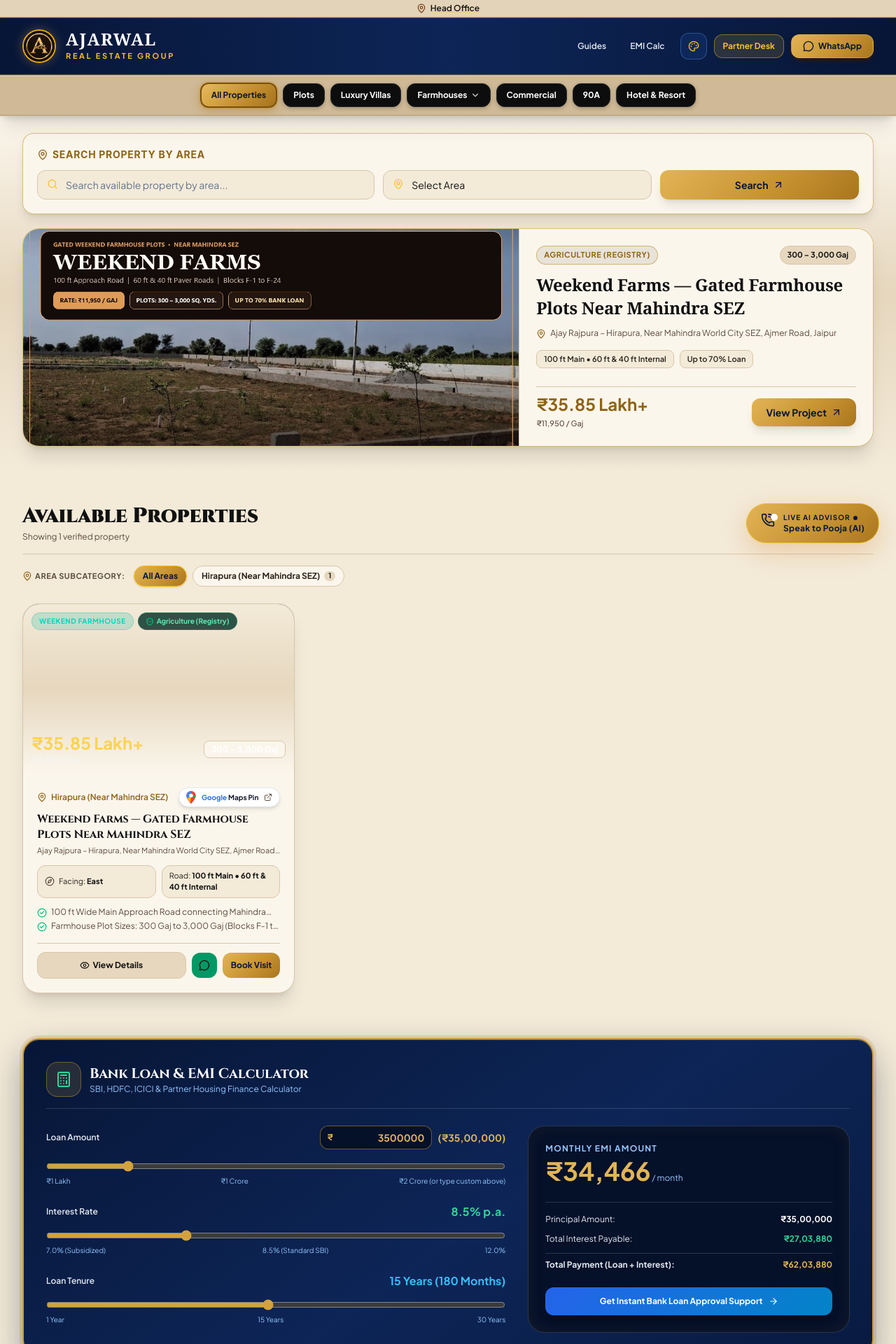
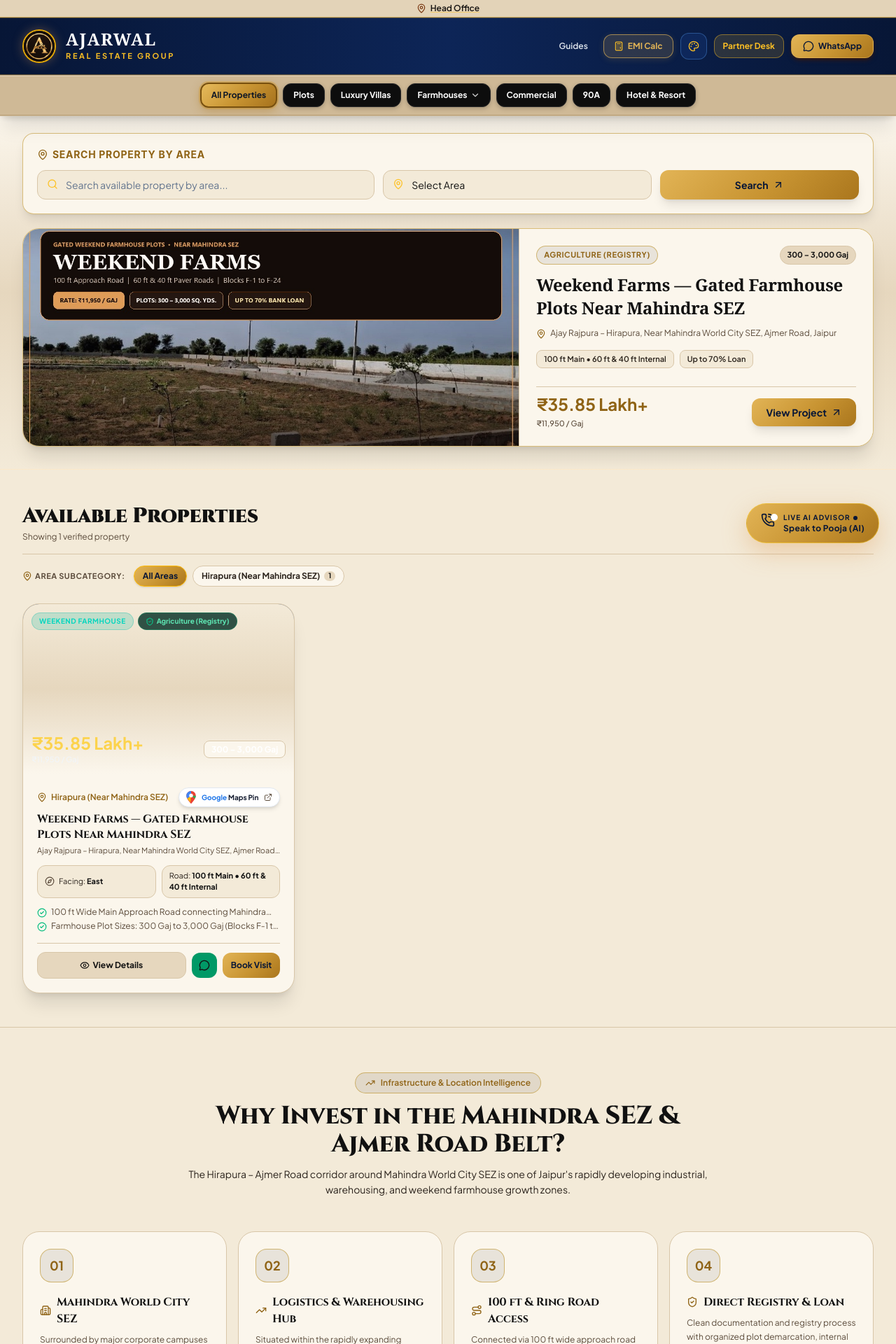
Before and after one commit to shubhamsain850-droid/agarwal-realestate-group, a React (Vite) app: page / in a window 1280 px wide. Shown: the top 1920 px of the page at 70% size. Built offline with nearby package versions, Linux system fonts and the light colour scheme.

Commit message:
Highlight top bar EMI Calc button, remove duplicate bottom EMI calculator, and fix modal Close contrast

```diff
--- a/src/App.tsx
+++ b/src/App.tsx
@@ -272,10 +272,6 @@ export function App() {
               </div>
             )}
 
-            {/* Inline EMI Calculator Anchor Section */}
-            <div id="calculator" className="mt-12 sm:mt-16">
-              <EmiCalculator />
-            </div>
           </main>
 
           {/* Local Area Growth & Investment Guide */}
--- a/src/components/Navbar.tsx
+++ b/src/components/Navbar.tsx
@@ -1,5 +1,5 @@
 import React, { useState, useMemo } from 'react';
-import { MessageCircle, Menu, X, Palette, ChevronDown, MapPin } from 'lucide-react';
+import { MessageCircle, Menu, X, Palette, ChevronDown, MapPin, Calculator } from 'lucide-react';
 import type { PropertyCategory } from '../types/property';
 import { useRealEstateTheme } from '../context/ThemeContext';
 import { PROPERTIES_DATA } from '../data/properties';
@@ -105,9 +105,10 @@ export const Navbar: React.FC<NavbarProps> = ({
             </button>
             <button
               onClick={onOpenCalculator}
-              className="px-3 py-2 rounded-xl text-xs font-semibold text-slate-300 hover:text-amber-400 hover:bg-slate-900/60 transition cursor-pointer"
+              className="header-emi-btn flex items-center gap-1.5 px-3.5 py-2 rounded-xl text-xs font-extrabold text-amber-300 bg-amber-500/15 border border-amber-400/50 hover:bg-amber-500/25 shadow-sm transition cursor-pointer"
             >
-              EMI Calc
+              <Calculator className="w-3.5 h-3.5 text-amber-400 shrink-0" />
+              <span>EMI Calc</span>
             </button>
 
             {/* Theme Selector Icon Button */}
--- a/src/index.css
+++ b/src/index.css
@@ -1133,6 +1133,17 @@
   border-color: rgba(251, 191, 36, 0.45) !important;
 }
 
+[data-theme="beige-navy-gold"] .header-brand-row .header-emi-btn {
+  background-color: rgba(226, 180, 86, 0.16) !important;
+  color: #e2b456 !important;
+  border: 1.5px solid rgba(226, 180, 86, 0.65) !important;
+  box-shadow: 0 2px 10px rgba(201, 154, 59, 0.18) !important;
+}
+
+[data-theme="beige-navy-gold"] .header-brand-row .header-emi-btn:hover {
+  background-color: rgba(226, 180, 86, 0.26) !important;
+}
+
 [data-theme="beige-navy-gold"] .header-brand-row a.from-amber-500 {
   background-image: var(--lt-btn-grad) !important;
   color: var(--lt-btn-text) !important;
@@ -1205,6 +1216,17 @@
   border: 1.5px solid rgba(201, 154, 59, 0.55) !important;
 }
 
+[data-theme="beige-navy-gold"] .emi-calculator-card button.bg-slate-800 {
+  background-color: #102a5c !important;
+  color: #e2b456 !important;
+  border: 1px solid rgba(201, 154, 59, 0.55) !important;
+}
+
+[data-theme="beige-navy-gold"] .emi-calculator-card button.bg-slate-800:hover {
+  background-color: #163775 !important;
+  color: #ffffff !important;
+}
+
 [data-theme="beige-navy-gold"] .emi-calculator-card a.from-emerald-600 {
   background-image: linear-gradient(135deg, #2563eb 0%, #0284c7 100%) !important;
   color: #ffffff !important;
```
